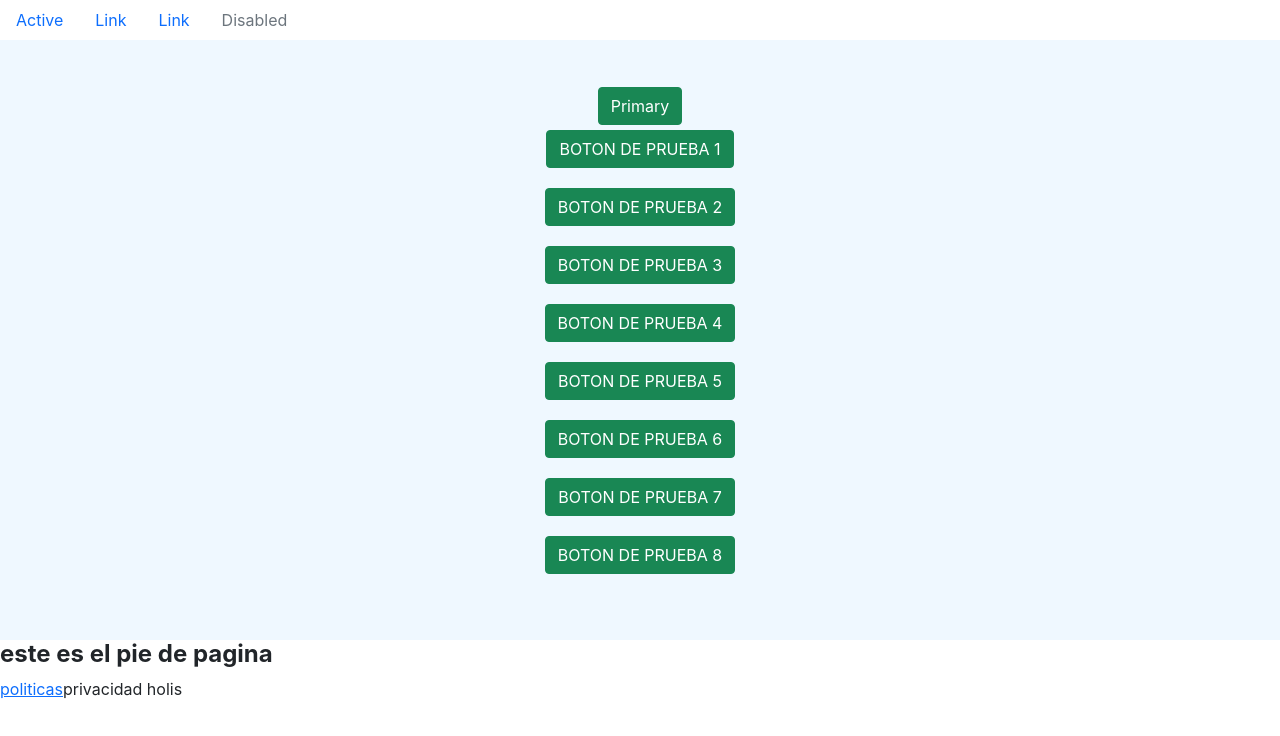
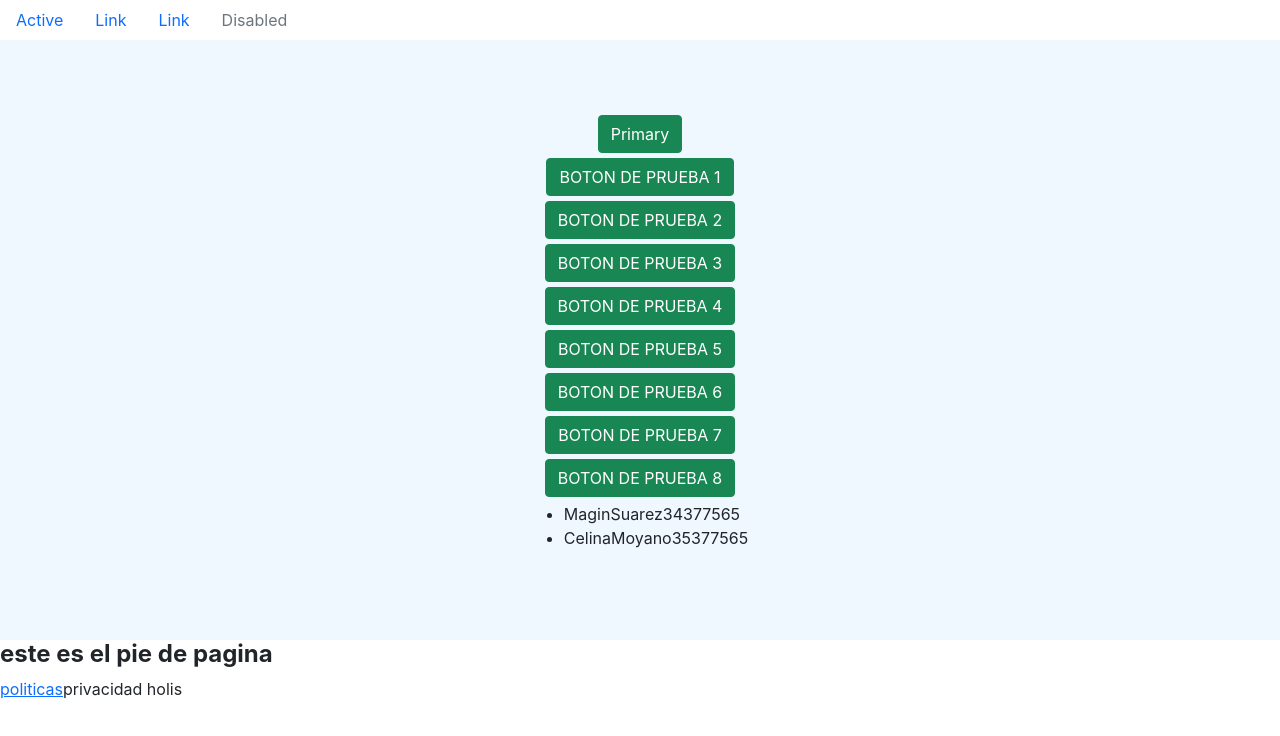
Before and after one commit to albertomaginsuarez/celmag, a React (Create React App) app: page / in a window 1280 px wide. Shown: the top 736 px of the page. Built offline with nearby package versions, Linux system fonts and the light colour scheme; the HTML template or start-up script is replaced by a standard one.

Commit message:
Agrego nuevo componente ListaAvatar

```diff
--- a/src/components/BodyComponent.js
+++ b/src/components/BodyComponent.js
@@ -2,7 +2,7 @@
 import React from 'react'
 import { Button } from 'react-bootstrap';
 import '../styles/BodyComponent.css'
-
+import ListaAvatar from './ListaAvatar'
 const BodyComponent = () => {
 
     /////////////////////////////////////
@@ -20,6 +20,7 @@ const BodyComponent = () => {
                     )
                 })
             }
+            <ListaAvatar />
         </div>
 
     )
--- /dev/null
+++ b/src/components/ListaAvatar.js
@@ -0,0 +1,36 @@
+import React from 'react'
+
+const ListaAvatar = () => {
+
+    const avatares = [
+        {
+            "nombre": "Magin",
+            "apellido": "Suarez",
+            "dni": "34377565",
+            "avatar": ""
+        },
+        {
+            "nombre": "Celina",
+            "apellido": "Moyano",
+            "dni": "35377565",
+            "avatar": ""
+        },
+    ];
+    return (
+        <ul>
+            {
+                avatares.map((elemento, index) => {
+                    return (
+                        <li key={"ListaAvatar" + index}>
+                            <span>{elemento.nombre}</span>
+                            <span>{elemento.apellido}</span>
+                            <span>{elemento.dni}</span>
+                        </li>
+                    )
+                })
+            }
+        </ul>
+    )
+}
+
+export default ListaAvatar
--- a/src/styles/BodyComponent.css
+++ b/src/styles/BodyComponent.css
@@ -12,5 +12,5 @@
 }
 
 .primary_button_2{
-    margin-bottom: 20px;
+    margin-bottom: 5px;
 }
```
